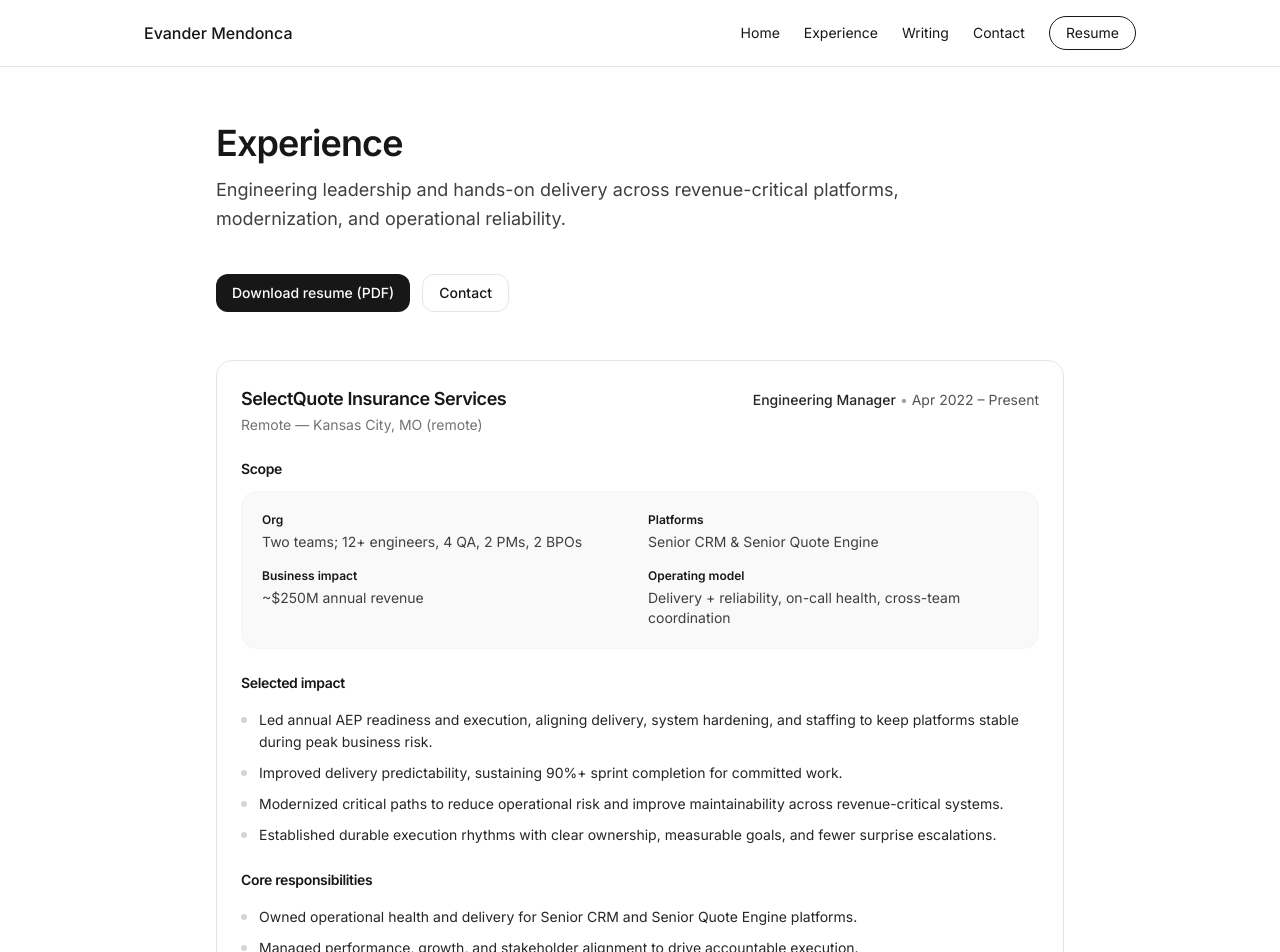
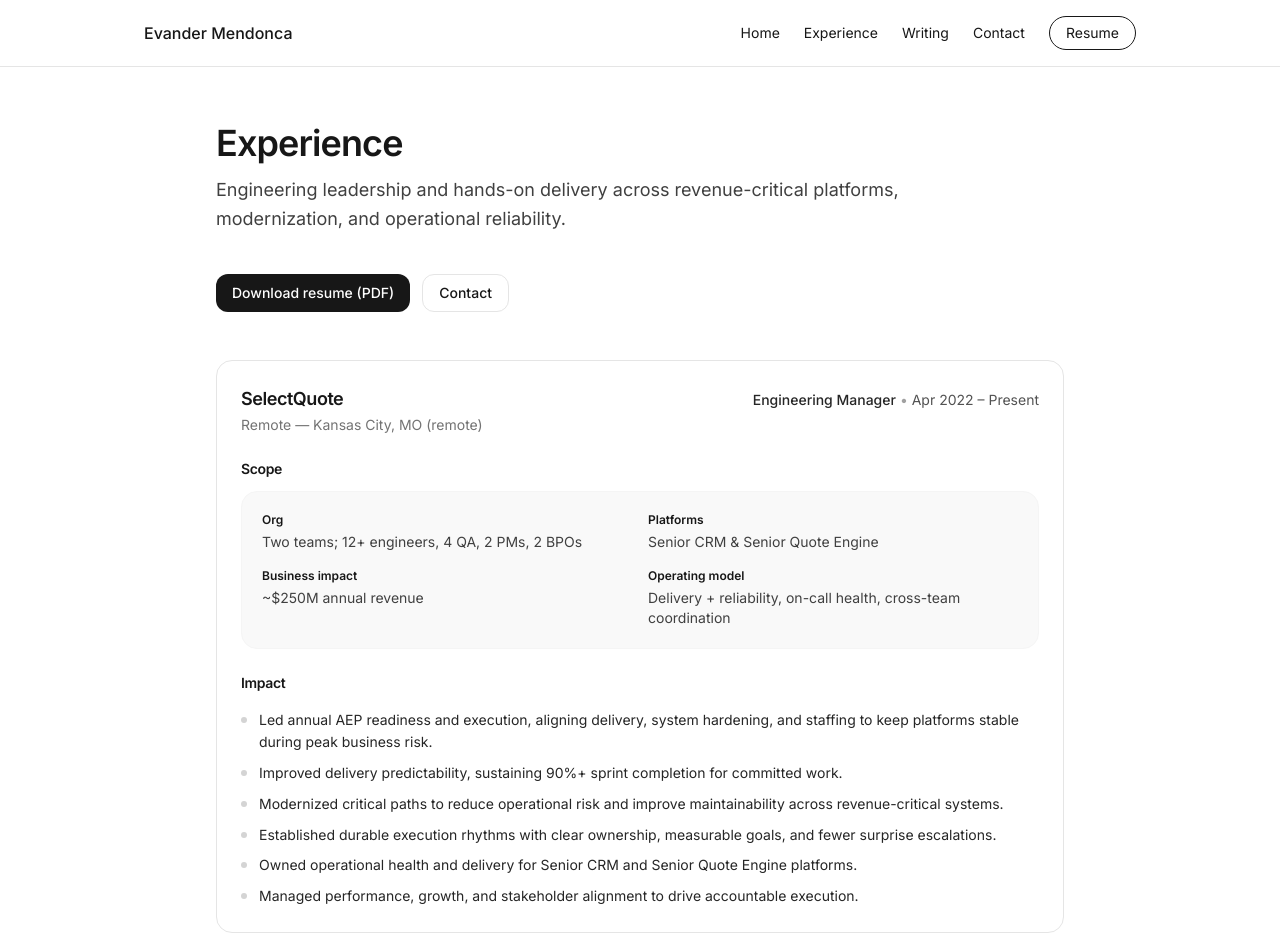
Before and after one commit to evandermendonca/website_v3, a Next.js app: page /experience in a window 1280 px wide. Shown: the top 952 px of the page. Built offline with nearby package versions, Linux system fonts and the light colour scheme.

Commit message:
making work experience more extensible and dynamically driven

```diff
--- a/src/app/experience/page.tsx
+++ b/src/app/experience/page.tsx
@@ -1,5 +1,4 @@
 import Link from "next/link";
-import { ExperienceCard } from "@/components/ExperienceCard";
 import { WorkExperience } from "@/components/WorkExperience";
 
 function SectionTitle({
@@ -20,58 +19,6 @@
         </p>
       ) : null}
     </header>
-  );
-}
-
-function RoleHeader({
-  company,
-  location,
-  title,
-  dates,
-}: {
-  company: string;
-  location: string;
-  title: string;
-  dates: string;
-}) {
-  return (
-    <div className="flex flex-col gap-1 sm:flex-row sm:items-baseline sm:justify-between">
-      <div>
-        <div className="text-lg font-semibold tracking-tight text-neutral-900">
-          {company}
-        </div>
-        <div className="mt-0.5 text-sm text-neutral-500">{location}</div>
-      </div>
-      <div className="text-sm text-neutral-600">
-        <span className="font-medium text-neutral-800">{title}</span>{" "}
-        <span className="text-neutral-400">•</span> {dates}
-      </div>
-    </div>
-  );
-}
-
-function BulletList({ children }: { children: React.ReactNode }) {
-  return (
-    <ul className="mt-4 space-y-2 text-sm leading-relaxed text-neutral-800">
-      {children}
-    </ul>
-  );
-}
-
-function Bullet({ children }: { children: React.ReactNode }) {
-  return (
-    <li className="flex gap-3">
-      <span className="mt-2 h-1.5 w-1.5 shrink-0 rounded-full bg-neutral-300" />
-      <span>{children}</span>
-    </li>
-  );
-}
-
-function Subheading({ children }: { children: React.ReactNode }) {
-  return (
-    <div className="mt-6 text-sm font-semibold tracking-tight text-neutral-900">
-      {children}
-    </div>
   );
 }
 
@@ -99,85 +46,6 @@
       </div>
 
       <section className="mt-12 space-y-12">
-        <ExperienceCard>
-          <RoleHeader
-            company="SelectQuote Insurance Services"
-            location="Remote — Kansas City, MO (remote)"
-            title="Engineering Manager"
-            dates="Apr 2022 – Present"
-          />
-
-          <Subheading>Scope</Subheading>
-          <div className="mt-3 grid gap-4 rounded-2xl border border-neutral-100 bg-neutral-100/60 p-5 sm:grid-cols-2">
-            <div>
-              <div className="text-xs font-semibold text-neutral-900">Org</div>
-              <div className="mt-1 text-sm text-neutral-700">
-                Two teams; 12+ engineers, 4 QA, 2 PMs, 2 BPOs
-              </div>
-            </div>
-
-            <div>
-              <div className="text-xs font-semibold text-neutral-900">
-                Platforms
-              </div>
-              <div className="mt-1 text-sm text-neutral-700">
-                Senior CRM & Senior Quote Engine
-              </div>
-            </div>
-
-            <div>
-              <div className="text-xs font-semibold text-neutral-900">
-                Business impact
-              </div>
-              <div className="mt-1 text-sm text-neutral-700">
-                ~$250M annual revenue
-              </div>
-            </div>
-
-            <div>
-              <div className="text-xs font-semibold text-neutral-900">
-                Operating model
-              </div>
-              <div className="mt-1 text-sm text-neutral-700">
-                Delivery + reliability, on-call health, cross-team coordination
-              </div>
-            </div>
-          </div>
-
-          <Subheading>Selected impact</Subheading>
-          <BulletList>
-            <Bullet>
-              Led annual AEP readiness and execution, aligning delivery, system
-              hardening, and staffing to keep platforms stable during peak
-              business risk.
-            </Bullet>
-            <Bullet>
-              Improved delivery predictability, sustaining 90%+ sprint
-              completion for committed work.
-            </Bullet>
-            <Bullet>
-              Modernized critical paths to reduce operational risk and improve
-              maintainability across revenue-critical systems.
-            </Bullet>
-            <Bullet>
-              Established durable execution rhythms with clear ownership,
-              measurable goals, and fewer surprise escalations.
-            </Bullet>
-          </BulletList>
-
-          <Subheading>Core responsibilities</Subheading>
-          <BulletList>
-            <Bullet>
-              Owned operational health and delivery for Senior CRM and Senior
-              Quote Engine platforms.
-            </Bullet>
-            <Bullet>
-              Managed performance, growth, and stakeholder alignment to drive
-              accountable execution.
-            </Bullet>
-          </BulletList>
-        </ExperienceCard>
-
         <WorkExperience />
       </section>
     </main>
--- /dev/null
+++ b/src/components/FeaturedImpact.tsx
@@ -0,0 +1,43 @@
+export const FeaturedImpact = ({
+  organization,
+  businessImpact,
+  platforms,
+  operatingModel,
+}: {
+  organization: string;
+  businessImpact: string;
+  platforms: string;
+  operatingModel: string;
+}) => {
+  return (
+    <>
+      <div className="mt-3 grid gap-4 rounded-2xl border border-neutral-100 bg-neutral-100/60 p-5 sm:grid-cols-2">
+        <div>
+          <div className="text-xs font-semibold text-neutral-900">Org</div>
+          <div className="mt-1 text-sm text-neutral-700">{organization}</div>
+        </div>
+
+        <div>
+          <div className="text-xs font-semibold text-neutral-900">
+            Platforms
+          </div>
+          <div className="mt-1 text-sm text-neutral-700">{platforms}</div>
+        </div>
+
+        <div>
+          <div className="text-xs font-semibold text-neutral-900">
+            Business impact
+          </div>
+          <div className="mt-1 text-sm text-neutral-700">{businessImpact}</div>
+        </div>
+
+        <div>
+          <div className="text-xs font-semibold text-neutral-900">
+            Operating model
+          </div>
+          <div className="mt-1 text-sm text-neutral-700">{operatingModel}</div>
+        </div>
+      </div>
+    </>
+  );
+};
--- a/src/components/WorkExperience.tsx
+++ b/src/components/WorkExperience.tsx
@@ -1,4 +1,5 @@
 import { ExperienceCard } from "./ExperienceCard";
+import { FeaturedImpact } from "./FeaturedImpact";
 import { resume } from "@/lib/resume";
 
 const RoleHeader = ({
@@ -45,8 +46,17 @@
   );
 };
 
+function Subheading({ children }: { children: React.ReactNode }) {
+  return (
+    <div className="mt-6 text-sm font-semibold tracking-tight text-neutral-900">
+      {children}
+    </div>
+  );
+}
+
 export const WorkExperience = () => {
   const workExperience = resume.experience;
+  const featuredImpact = resume.featuredImpact;
 
   return (
     <>
@@ -57,10 +67,6 @@
       ) : (
         workExperience.map((experience, index) => (
           <ExperienceCard key={`${experience.company}-${experience.startDate}`}>
-            {index === 0 ? (
-              <div>This is a test message</div>
-            ) : (
-              <>
             <RoleHeader
               company={experience.company}
               location={experience.location}
@@ -68,6 +74,19 @@
               dates={`${experience.startDate} – ${experience.endDate}`}
             />
 
+            {index === 0 && (
+              <>
+                <Subheading>Scope</Subheading>
+                <FeaturedImpact
+                  organization={featuredImpact.org}
+                  platforms={featuredImpact.platforms}
+                  operatingModel={featuredImpact.operatingModel}
+                  businessImpact={featuredImpact.businessImpact}
+                />
+              </>
+            )}
+
+            <Subheading>Impact</Subheading>
             {experience.impact.length === 0 ? (
               <div className="mt-4 text-sm text-neutral-600">
                 No impact bullets.
@@ -79,8 +98,6 @@
                 ))}
               </BulletList>
             )}
-              </>
-            )}
           </ExperienceCard>
         ))
       )}
--- a/src/lib/resume.ts
+++ b/src/lib/resume.ts
@@ -50,6 +50,13 @@
       ],
     },
   ],
+  featuredImpact: {
+    org: "Two teams; 12+ engineers, 4 QA, 2 PMs, 2 BPOs",
+    platforms: "Senior CRM & Senior Quote Engine",
+    operatingModel:
+      "Delivery + reliability, on-call health, cross-team coordination",
+    businessImpact: "~$250M annual revenue",
+  },
   education: [
     {
       school: "Florida Atlantic Unversity",
```
Lines whose indentation alone changed are shown as unchanged.
